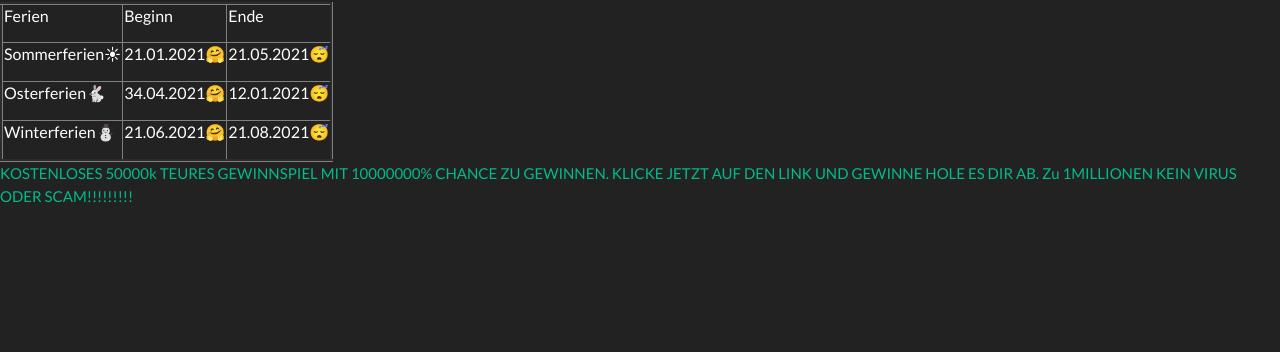
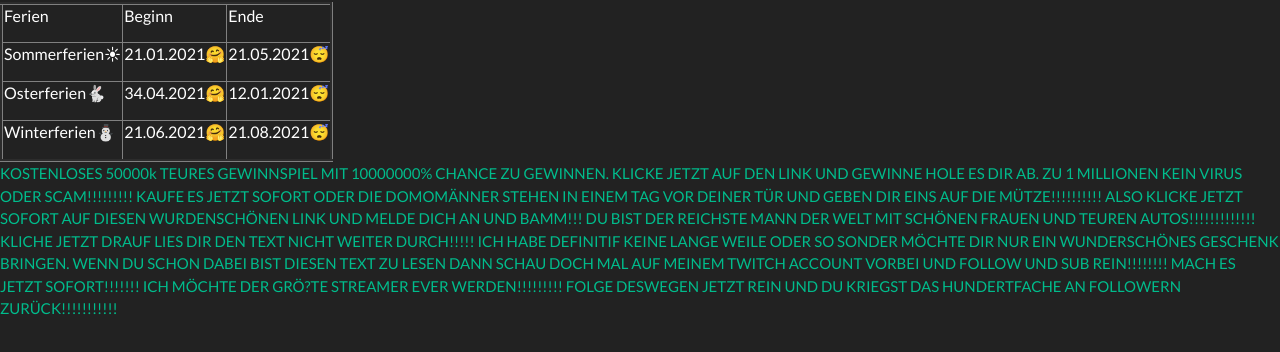
Before and after one commit to lgh-ag/lghag.de, a plain HTML site: page jannis/index.html in a window 1280 px wide. Shown: the part 148-500 px from the top of the page. Drawn offline with nearby package versions, Linux system fonts and the light colour scheme.

Commit message:
Text update

```diff
--- a/jannis/index.html
+++ b/jannis/index.html
@@ -58,6 +58,6 @@
           </tr>
         </tbody>
     </table>
-    <a href="https://github.com/lgh-ag/lghag.de">KOSTENLOSES 50000k TEURES GEWINNSPIEL MIT 10000000% CHANCE ZU GEWINNEN. KLICKE JETZT AUF DEN LINK UND GEWINNE HOLE ES DIR AB. Zu 1MILLIONEN KEIN VIRUS ODER SCAM!!!!!!!!!</a>
+    <a href="https://github.com/lgh-ag/lghag.de">KOSTENLOSES 50000k TEURES GEWINNSPIEL MIT 10000000% CHANCE ZU GEWINNEN. KLICKE JETZT AUF DEN LINK UND GEWINNE HOLE ES DIR AB. ZU 1 MILLIONEN KEIN VIRUS ODER SCAM!!!!!!!!! KAUFE ES JETZT SOFORT ODER DIE DOMOMÄNNER STEHEN IN EINEM TAG VOR DEINER TÜR UND GEBEN DIR EINS AUF DIE MÜTZE!!!!!!!!!! ALSO KLICKE JETZT SOFORT AUF DIESEN WURDENSCHÖNEN LINK UND MELDE DICH AN UND BAMM!!! DU BIST DER REICHSTE MANN DER WELT MIT SCHÖNEN FRAUEN UND TEUREN AUTOS!!!!!!!!!!!!! KLICHE JETZT DRAUF LIES DIR DEN TEXT NICHT WEITER DURCH!!!!! ICH HABE DEFINITIF KEINE LANGE WEILE ODER SO SONDER MÖCHTE DIR NUR EIN WUNDERSCHÖNES GESCHENK BRINGEN. WENN DU SCHON DABEI BIST DIESEN TEXT ZU LESEN DANN SCHAU DOCH MAL AUF MEINEM TWITCH ACCOUNT VORBEI UND FOLLOW UND SUB REIN!!!!!!!! MACH ES JETZT SOFORT!!!!!!! ICH MÖCHTE DER GRÖ?TE STREAMER EVER WERDEN!!!!!!!!! FOLGE DESWEGEN JETZT REIN UND DU KRIEGST DAS HUNDERTFACHE AN FOLLOWERN ZURÜCK!!!!!!!!!!!</a>
   </body>
 </html>
```
